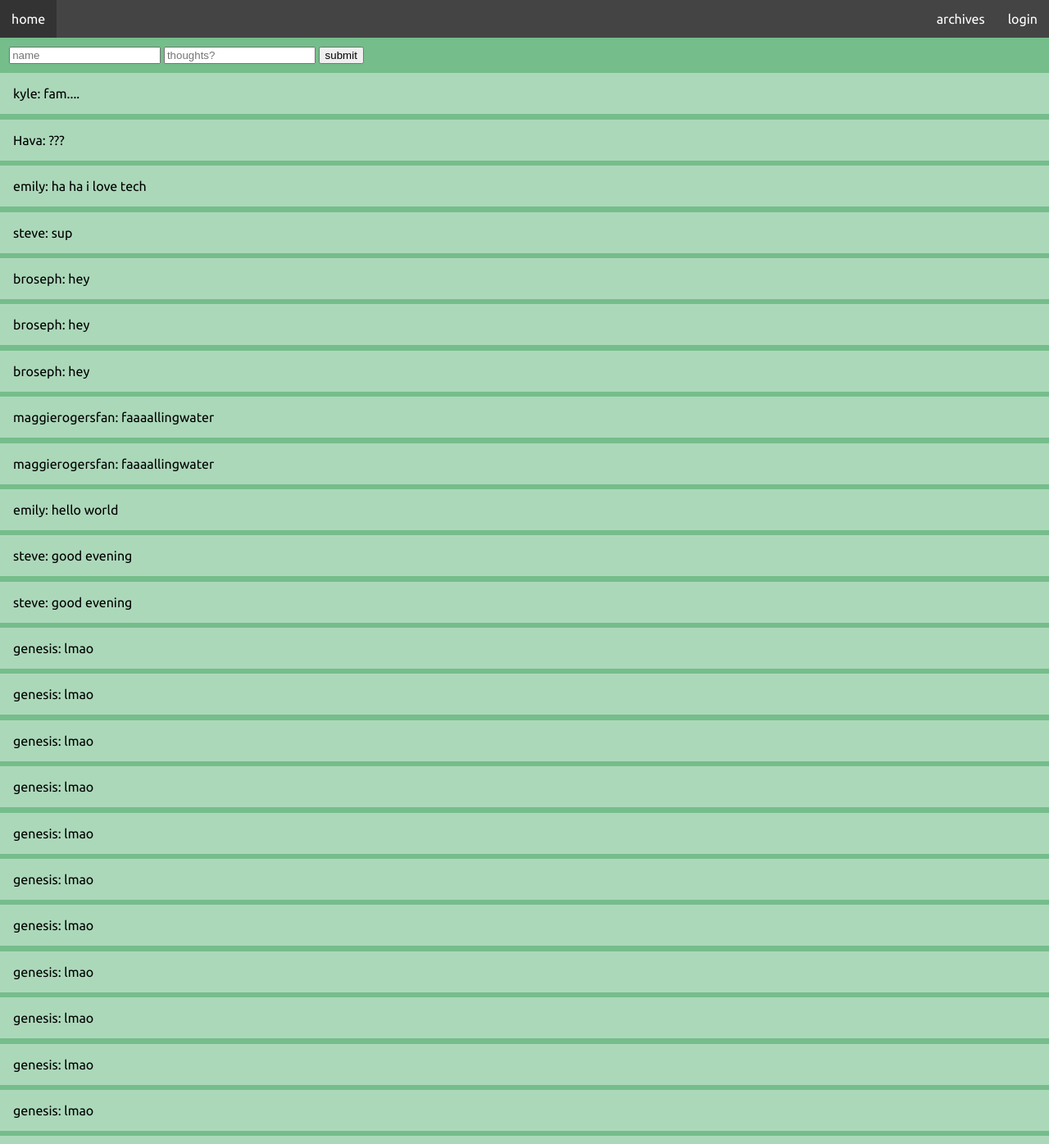
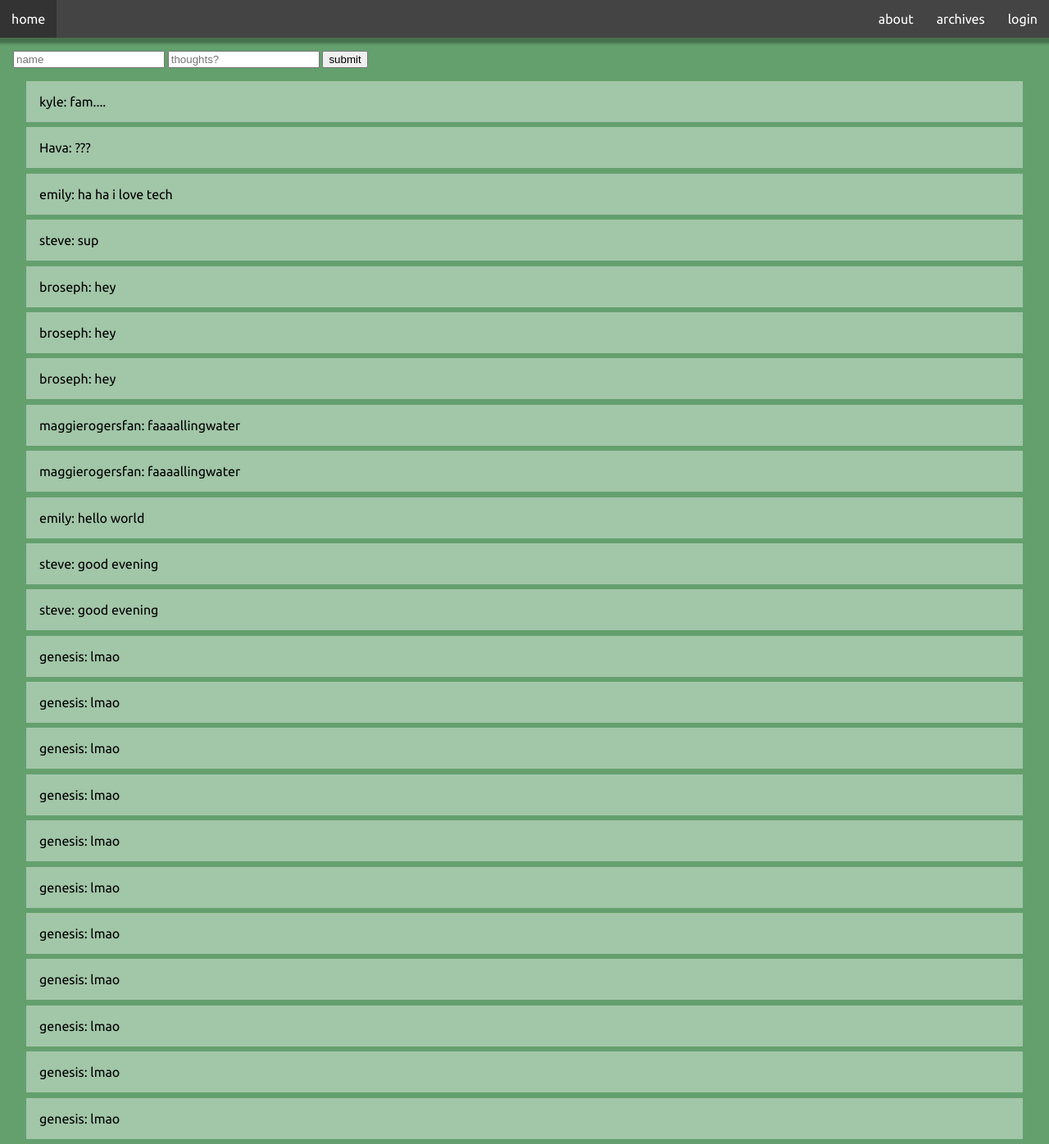
Before and after one commit to auhnix/p4yt, a Flask app: page / in a window 1280 px wide. Shown: the whole page at 82% size. Run offline with Flask 2, Linux system fonts and the light colour scheme; data comes from the database, SQL or seed files in the repository; both versions use the stored data as it was after the commit.

Commit message:
stylization

```diff
--- a/static/css/style.css
+++ b/static/css/style.css
@@ -3,7 +3,7 @@
 body {
   margin: 0;
   font-family: 'Ubuntu', serif;
-  background-color: rgb(117, 189, 139);
+  background-color: rgb(100, 160, 110);
 }
 
 nav {
@@ -12,10 +12,11 @@ nav {
   width: 100%;
   overflow: hidden;
   background-color: #444;
+  box-shadow: 0px 2px 3px 5px rgb(0, 0, 0, .3);
 }
 
 form {
-  padding: .7em;
+  padding: 1em;
 }
 
 ul {
@@ -27,6 +28,10 @@ ul {
 
 li {
   float: left;
+}
+
+.right {
+  float: right;
 }
 
 li a {
@@ -43,6 +48,8 @@ li a:hover {
 
 .post {
   margin-bottom: .4em;
+  margin-left: 2em;
+  margin-right: 2em;
   padding: 1em;
   background-color: rgb(255,255,255, 0.4);
 }
--- a/templates/index.html
+++ b/templates/index.html
@@ -10,8 +10,9 @@
     <nav>
       <ul>
         <li><a href='/'>home</a></li>
-        <li style='float: right'><a href='login.html'>login</a></li>
-        <li style='float: right'><a href='#'>archives</a></li>
+        <li class='right'><a href='login.html'>login</a></li>
+        <li class='right'><a href='#'>archives</a></li>
+        <li class='right'><a href='#'>about</a></li>
     </nav>
 
     <div id='container'>
```
Also changed, not shown: data.db.
